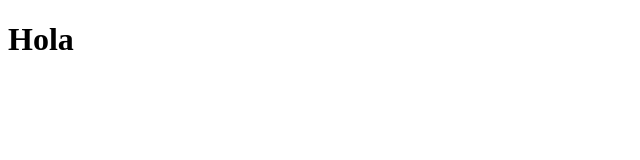
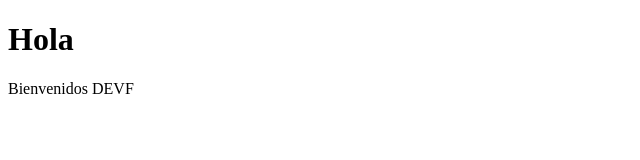
Before and after one commit to Shomarar01/MiPrimerRepositorio, a plain HTML site: page index.html in a window 1280 px wide. Shown: the whole page, without its empty margins (0-640 px from the left). Drawn offline with Linux system fonts and the light colour scheme.

Commit message:
Agregué un parrafo de bienvenidos

```diff
--- a/index.html
+++ b/index.html
@@ -7,5 +7,6 @@
 </head>
 <body>
     <h1>Hola</h1>
+    <p>Bienvenidos DEVF</p>
 </body>
 </html>
```
